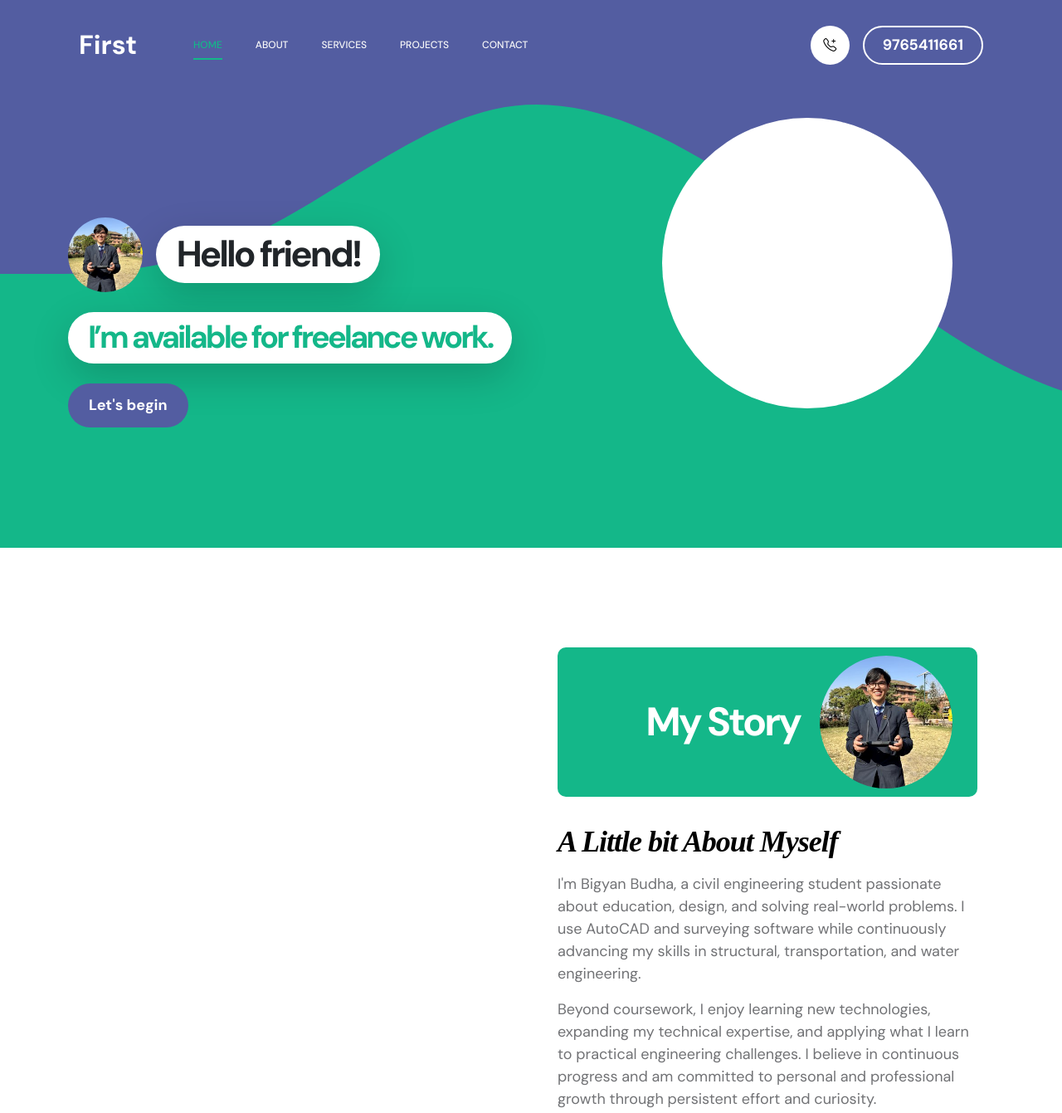
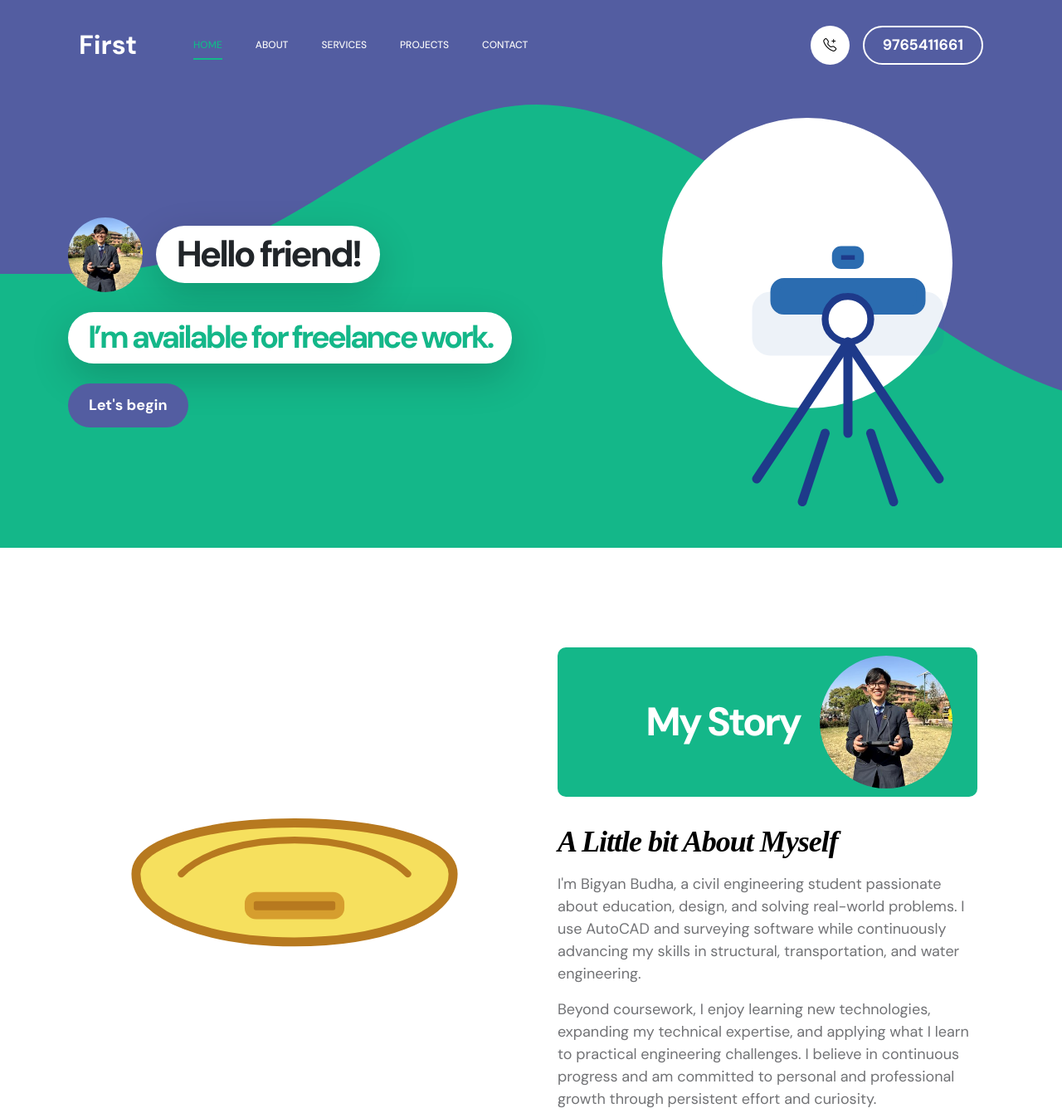
Before and after one commit to bigyan215/portfolio, a plain HTML site: page index.html in a window 1280 px wide. Shown: the top 1341 px of the page at 83% size. Drawn offline with Linux system fonts and the light colour scheme.

Commit message:
Add civil-engineering SVGs and place them in hero/about sections

```diff
--- a/index.html
+++ b/index.html
@@ -112,7 +112,7 @@ https://templatemo.com/tm-578-first-portfolio
 
                         <div class="col-lg-5 col-12 position-relative">
                             <div class="hero-image-wrap"></div>
-
+                            <img src="images/theodolite.svg" class="hero-image img-fluid" alt="Survey instrument">
                         </div>
 
                     </div>
@@ -127,6 +127,7 @@ https://templatemo.com/tm-578-first-portfolio
                     <div class="row">
 
                         <div class="col-lg-6 col-12">
+                            <img src="images/hardhat.svg" class="about-image img-fluid" alt="Hardhat">
                         </div>
 
                         <div class="col-lg-6 col-12 mt-5 mt-lg-0">
```
Also changed, not shown: images/hardhat.svg (added), images/theodolite.svg (added).
